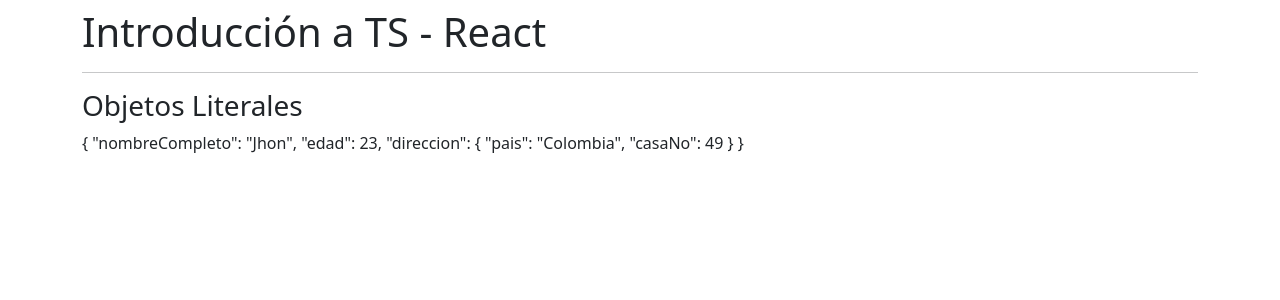
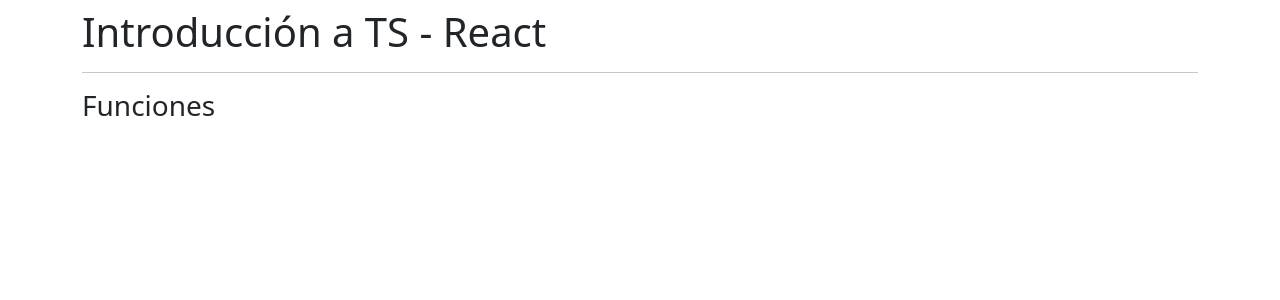
Before and after one commit to Jhondao/React-Native, a React (Create React App) app: page / in a window 1280 px wide. Shown: the top 300 px of the page. Built offline with nearby package versions, Linux system fonts and the light colour scheme.

Commit message:
[ADD] Funciones

```diff
--- a/src/App.tsx
+++ b/src/App.tsx
@@ -1,6 +1,7 @@
 import React from 'react'
-import { ObjetosLiterales } from './typescript/ObjetosLiterales';
+// import { ObjetosLiterales } from './typescript/ObjetosLiterales';
 // import { TiposBasicos } from './typescript/TiposBasicos';
+import { Funciones } from './typescript/Funciones';
 
 const App = () => {
   return (
@@ -8,7 +9,8 @@ const App = () => {
       <h1>Introducción a TS - React</h1>
       <hr/>
       {/* <TiposBasicos/> */}
-      <ObjetosLiterales/>
+      {/* <ObjetosLiterales/> */}
+      <Funciones/>
     </div>
   )
 }
--- /dev/null
+++ b/src/typescript/Funciones.tsx
@@ -0,0 +1,8 @@
+
+export const Funciones = () => {
+  return (
+    <>
+        <h3>Funciones</h3>
+    </>
+  )
+}
```
